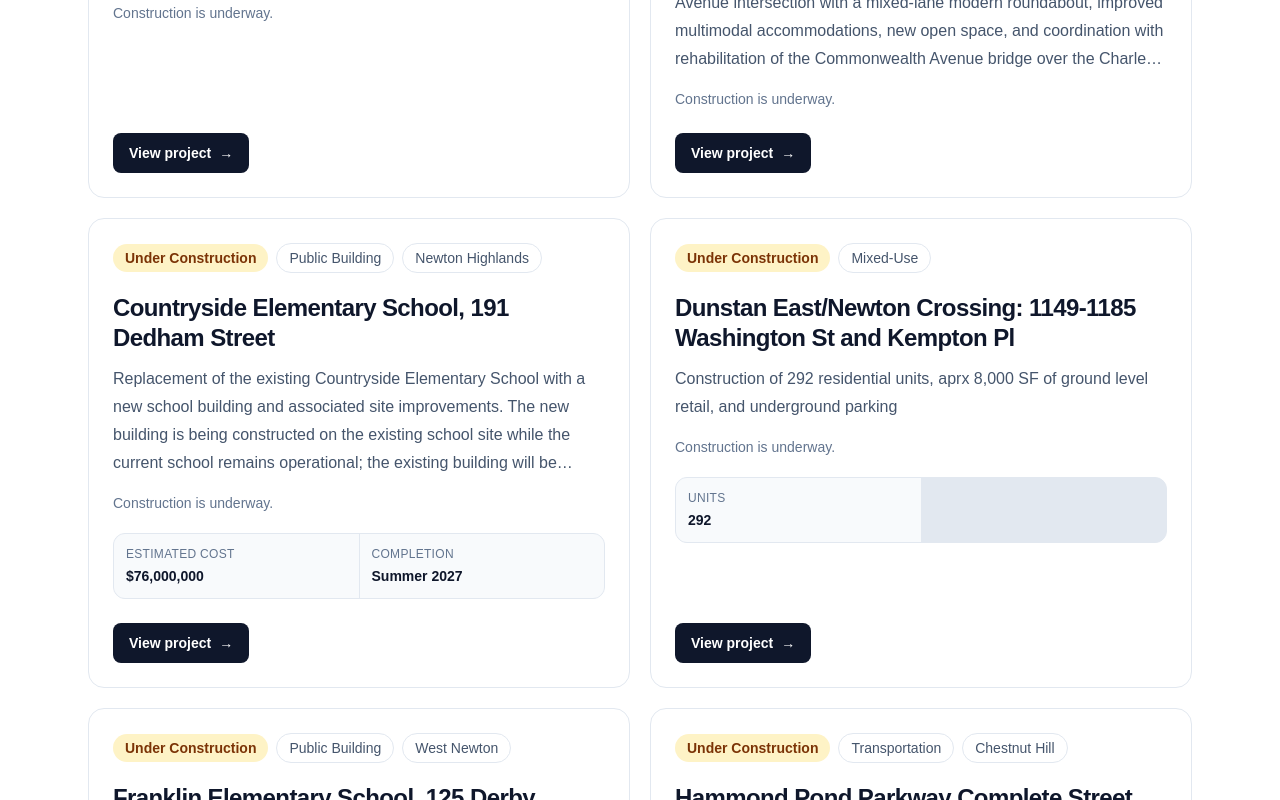
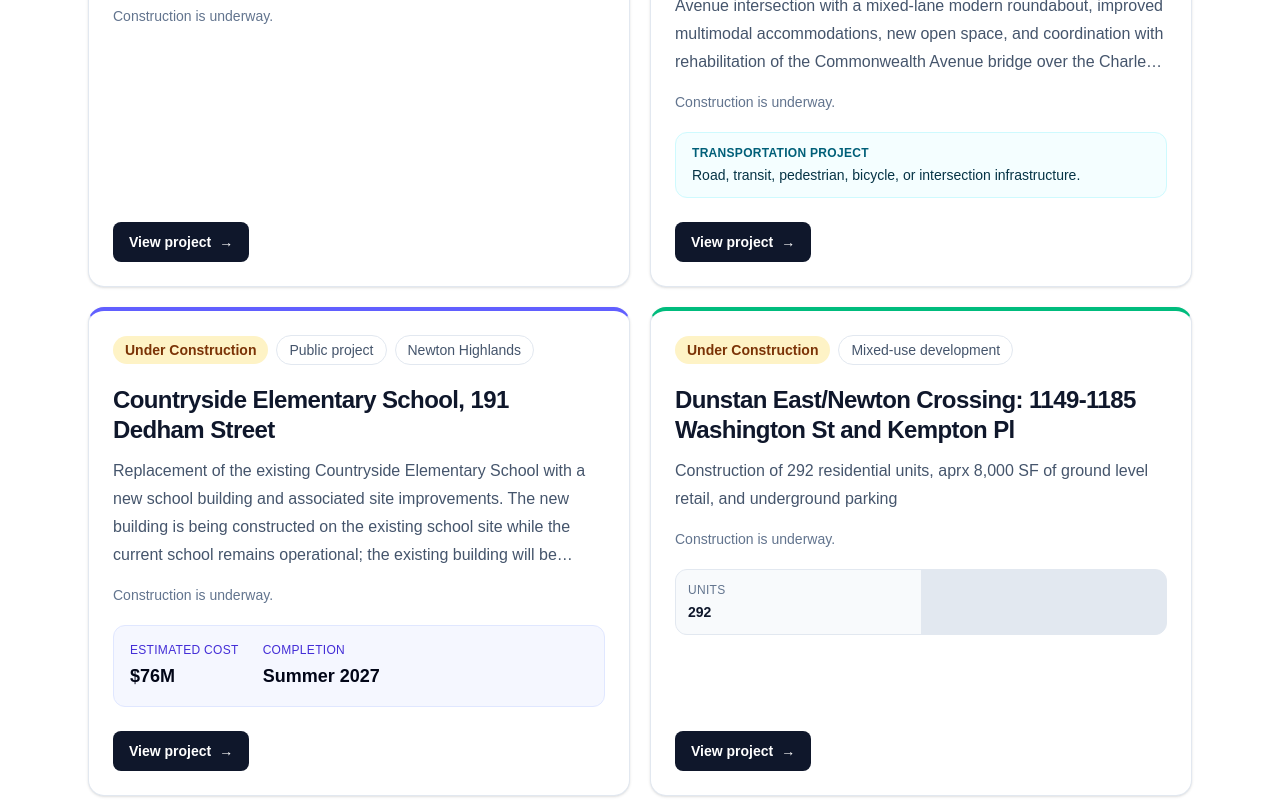
Before and after one commit to danielk-droid/newton-development, a Next.js app: page /projects in a window 1280 px wide. Shown: the part 1100-1900 px from the top of the page. Built offline with nearby package versions, Linux system fonts and the light colour scheme.

Commit message:
Differentiate project cards by project type

```diff
--- a/app/projects/ProjectsClient.tsx
+++ b/app/projects/ProjectsClient.tsx
@@ -65,6 +65,46 @@ function statusClasses(status: string) {
   }
 }
 
+function typeAccent(type?: string) {
+  switch (type) {
+    case "Public Building":
+      return "border-t-4 border-t-indigo-500";
+    case "Transportation":
+      return "border-t-4 border-t-cyan-600";
+    case "Housing":
+    case "Mixed-Use":
+    case "Commercial":
+      return "border-t-4 border-t-emerald-500";
+    case "Historic Preservation":
+      return "border-t-4 border-t-amber-500";
+    case "Zoning":
+      return "border-t-4 border-t-violet-500";
+    default:
+      return "border-t-4 border-t-slate-400";
+  }
+}
+
+function typeLabel(type?: string) {
+  switch (type) {
+    case "Public Building":
+      return "Public project";
+    case "Transportation":
+      return "Transportation project";
+    case "Housing":
+      return "Housing development";
+    case "Mixed-Use":
+      return "Mixed-use development";
+    case "Commercial":
+      return "Commercial development";
+    case "Historic Preservation":
+      return "Historic preservation";
+    case "Zoning":
+      return "Zoning matter";
+    default:
+      return type ?? "Project";
+  }
+}
+
 function formatNumber(value: number | null) {
   if (value === null) return null;
   return value.toLocaleString();
@@ -72,6 +112,8 @@ function formatNumber(value: number | null) {
 
 function formatCost(value: number | null) {
   if (value === null) return null;
+  if (value >= 1000000) return `$${(value / 1000000).toLocaleString(undefined, { maximumFractionDigits: 1 })}M`;
+  if (value >= 1000) return `$${(value / 1000).toLocaleString(undefined, { maximumFractionDigits: 0 })}K`;
   return `$${value.toLocaleString()}`;
 }
 
@@ -223,12 +265,7 @@ export default function ProjectsClient({ projects }: ProjectsClientProps) {
 
           <div>
             <label htmlFor="type-filter" className="text-sm font-semibold text-slate-900">Type</label>
-            <select
-              id="type-filter"
-              value={type}
-              onChange={(event) => setType(event.target.value)}
-              className="mt-2 w-full rounded-xl border border-slate-300 bg-white px-4 py-3 text-sm outline-none focus:border-slate-500 focus:ring-2 focus:ring-slate-200"
-            >
+            <select id="type-filter" value={type} onChange={(event) => setType(event.target.value)} className="mt-2 w-full rounded-xl border border-slate-300 bg-white px-4 py-3 text-sm outline-none focus:border-slate-500 focus:ring-2 focus:ring-slate-200">
               <option value="All">All types</option>
               {types.map((item) => <option key={item} value={item}>{item}</option>)}
             </select>
@@ -236,12 +273,7 @@ export default function ProjectsClient({ projects }: ProjectsClientProps) {
 
           <div>
             <label htmlFor="status-filter" className="text-sm font-semibold text-slate-900">Status</label>
-            <select
-              id="status-filter"
-              value={status}
-              onChange={(event) => setStatus(event.target.value)}
-              className="mt-2 w-full rounded-xl border border-slate-300 bg-white px-4 py-3 text-sm outline-none focus:border-slate-500 focus:ring-2 focus:ring-slate-200"
-            >
+            <select id="status-filter" value={status} onChange={(event) => setStatus(event.target.value)} className="mt-2 w-full rounded-xl border border-slate-300 bg-white px-4 py-3 text-sm outline-none focus:border-slate-500 focus:ring-2 focus:ring-slate-200">
               <option value="All">All statuses</option>
               {statuses.map((item) => <option key={item} value={item}>{item}</option>)}
             </select>
@@ -249,12 +281,7 @@ export default function ProjectsClient({ projects }: ProjectsClientProps) {
 
           <div>
             <label htmlFor="village-filter" className="text-sm font-semibold text-slate-900">Village</label>
-            <select
-              id="village-filter"
-              value={village}
-              onChange={(event) => setVillage(event.target.value)}
-              className="mt-2 w-full rounded-xl border border-slate-300 bg-white px-4 py-3 text-sm outline-none focus:border-slate-500 focus:ring-2 focus:ring-slate-200"
-            >
+            <select id="village-filter" value={village} onChange={(event) => setVillage(event.target.value)} className="mt-2 w-full rounded-xl border border-slate-300 bg-white px-4 py-3 text-sm outline-none focus:border-slate-500 focus:ring-2 focus:ring-slate-200">
               <option value="All">All villages</option>
               {villages.map((item) => <option key={item} value={item}>{item}</option>)}
             </select>
@@ -262,14 +289,8 @@ export default function ProjectsClient({ projects }: ProjectsClientProps) {
         </div>
 
         <div className="mt-5 flex flex-col gap-3 border-t border-slate-200 pt-5 sm:flex-row sm:items-center sm:justify-between">
-          <p className="text-sm text-slate-600">
-            Showing <span className="font-semibold text-slate-900">{filteredProjects.length}</span> of <span className="font-semibold text-slate-900">{projects.length}</span> projects
-          </p>
-          {hasFilters ? (
-            <button type="button" onClick={clearFilters} className="self-start text-sm font-semibold text-slate-700 underline underline-offset-4 hover:text-slate-950 sm:self-auto">Clear filters</button>
-          ) : (
-            <p className="text-sm text-slate-500">Sorted by project status</p>
-          )}
+          <p className="text-sm text-slate-600">Showing <span className="font-semibold text-slate-900">{filteredProjects.length}</span> of <span className="font-semibold text-slate-900">{projects.length}</span> projects</p>
+          {hasFilters ? <button type="button" onClick={clearFilters} className="self-start text-sm font-semibold text-slate-700 underline underline-offset-4 hover:text-slate-950 sm:self-auto">Clear filters</button> : <p className="text-sm text-slate-500">Sorted by project status</p>}
         </div>
       </section>
 
@@ -284,12 +305,14 @@ export default function ProjectsClient({ projects }: ProjectsClientProps) {
           {filteredProjects.map((project) => {
             const factItems = getFactItems(project);
             const statusDescription = getStatusDescription(project.status);
+            const isTransportation = project.type === "Transportation";
+            const isPublicBuilding = project.type === "Public Building";
 
             return (
-              <article key={project.id} className="group flex flex-col rounded-2xl border border-slate-200 bg-white p-6 transition hover:border-slate-300 hover:shadow-md">
+              <article key={project.id} className={`group flex flex-col rounded-2xl border border-slate-200 bg-white p-6 shadow-sm transition hover:border-slate-300 hover:shadow-md ${typeAccent(project.type)}`}>
                 <div className="flex flex-wrap items-center gap-2">
                   <span className={`rounded-full px-3 py-1 text-sm font-semibold ${statusClasses(project.status)}`}>{project.status}</span>
-                  {project.type && <span className="rounded-full border border-slate-200 px-3 py-1 text-sm font-medium text-slate-600">{project.type}</span>}
+                  {project.type && <span className="rounded-full border border-slate-200 px-3 py-1 text-sm font-medium text-slate-600">{typeLabel(project.type)}</span>}
                   {project.village && project.village !== "Unknown" && <span className="rounded-full border border-slate-200 px-3 py-1 text-sm font-medium text-slate-600">{project.village}</span>}
                 </div>
 
@@ -297,7 +320,27 @@ export default function ProjectsClient({ projects }: ProjectsClientProps) {
                 <p className="mt-3 line-clamp-4 leading-7 text-slate-600">{project.description}</p>
                 {statusDescription && <p className="mt-4 text-sm font-medium text-slate-500">{statusDescription}</p>}
 
-                {factItems.length > 0 && (
+                {isTransportation && (
+                  <div className="mt-5 rounded-xl border border-cyan-100 bg-cyan-50/60 px-4 py-3">
+                    <p className="text-xs font-semibold uppercase tracking-wide text-cyan-800">Transportation project</p>
+                    <p className="mt-1 text-sm text-cyan-950">Road, transit, pedestrian, bicycle, or intersection infrastructure.</p>
+                  </div>
+                )}
+
+                {isPublicBuilding && factItems.length > 0 && (
+                  <div className="mt-5 rounded-xl border border-indigo-100 bg-indigo-50/60 p-4">
+                    <div className="flex flex-wrap gap-x-6 gap-y-3">
+                      {factItems.map((fact) => (
+                        <div key={fact.label}>
+                          <p className="text-xs font-medium uppercase tracking-wide text-indigo-700">{fact.label}</p>
+                          <p className="mt-1 text-lg font-bold text-slate-950">{fact.value}</p>
+                        </div>
+                      ))}
+                    </div>
+                  </div>
+                )}
+
+                {!isPublicBuilding && !isTransportation && factItems.length > 0 && (
                   <div className="mt-5 grid grid-cols-2 gap-px overflow-hidden rounded-xl border border-slate-200 bg-slate-200">
                     {factItems.map((fact) => (
                       <div key={fact.label} className="bg-slate-50 px-3 py-3">
```
